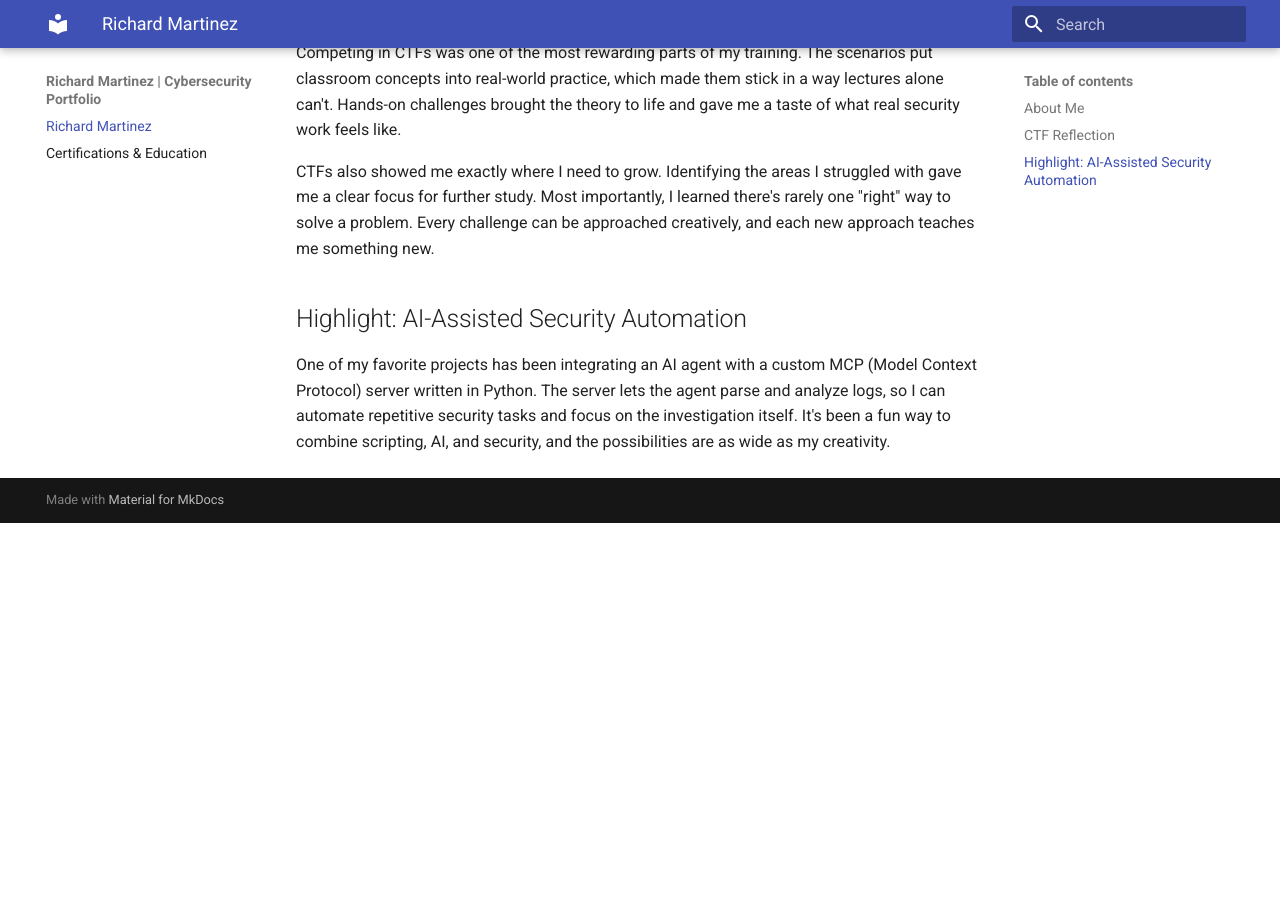
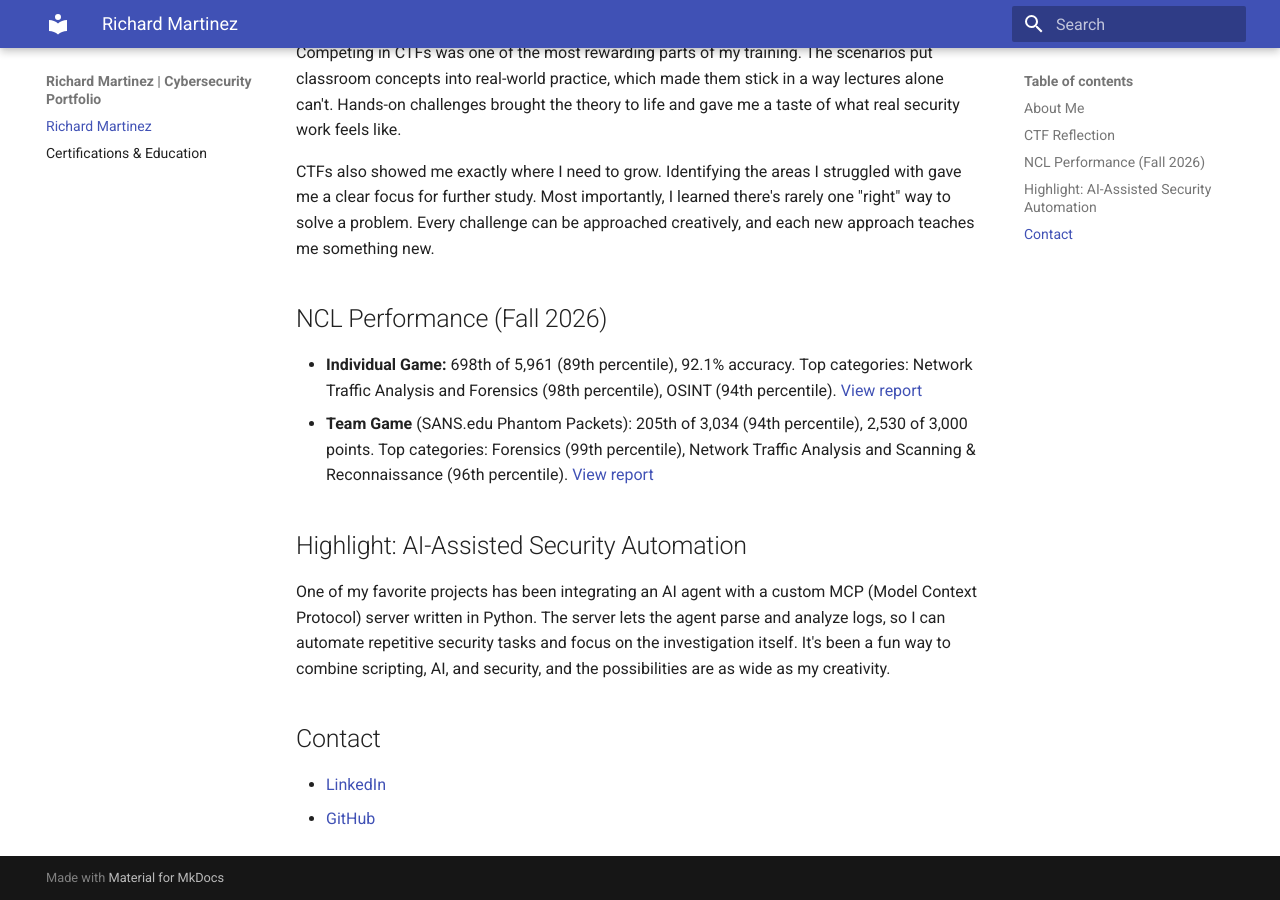
Before and after one commit to rmartinez-sec/rmartinez-sec.github.io, an MkDocs documentation site: the page built from docs/index.md, in a window 1280 px wide and 900 px high, scrolled down 542 px. Built offline with MkDocs 1.6.1 and Material for MkDocs 9.7.7, drawn with Linux system fonts in a browser that asks for light colours; before the commit the page ends 1065 px from its top, so only the background shows below that.

Commit message:
Add NCL Performance section to index.md
Added performance details for NCL Fall 2026, including individual and team game rankings and accuracy metrics.

```diff
--- a/docs/index.md
+++ b/docs/index.md
@@ -14,6 +14,16 @@ Competing in CTFs was one of the most rewarding parts of my training. The scenar
 
 CTFs also showed me exactly where I need to grow. Identifying the areas I struggled with gave me a clear focus for further study. Most importantly, I learned there's rarely one "right" way to solve a problem. Every challenge can be approached creatively, and each new approach teaches me something new.
 
+## NCL Performance (Fall 2026)
+
+- **Individual Game:** 698th of 5,961 (89th percentile), 92.1% accuracy. Top categories: Network Traffic Analysis and Forensics (98th percentile), OSINT (94th percentile). [View report](https://cyberskyline.com/report/XQDPFP6F3CQT)
+- **Team Game** (SANS.edu Phantom Packets): 205th of 3,034 (94th percentile), 2,530 of 3,000 points. Top categories: Forensics (99th percentile), Network Traffic Analysis and Scanning & Reconnaissance (96th percentile). [View report](https://cyberskyline.com/report/DFVPJ3430R47)
+
 ## Highlight: AI-Assisted Security Automation
 
 One of my favorite projects has been integrating an AI agent with a custom MCP (Model Context Protocol) server written in Python. The server lets the agent parse and analyze logs, so I can automate repetitive security tasks and focus on the investigation itself. It's been a fun way to combine scripting, AI, and security, and the possibilities are as wide as my creativity.
+
+## Contact
+
+- [LinkedIn](https://www.linkedin.com/in/richard-martinez-3a846630b)
+- [GitHub](https://github.com/rmartinez-sec)
```
